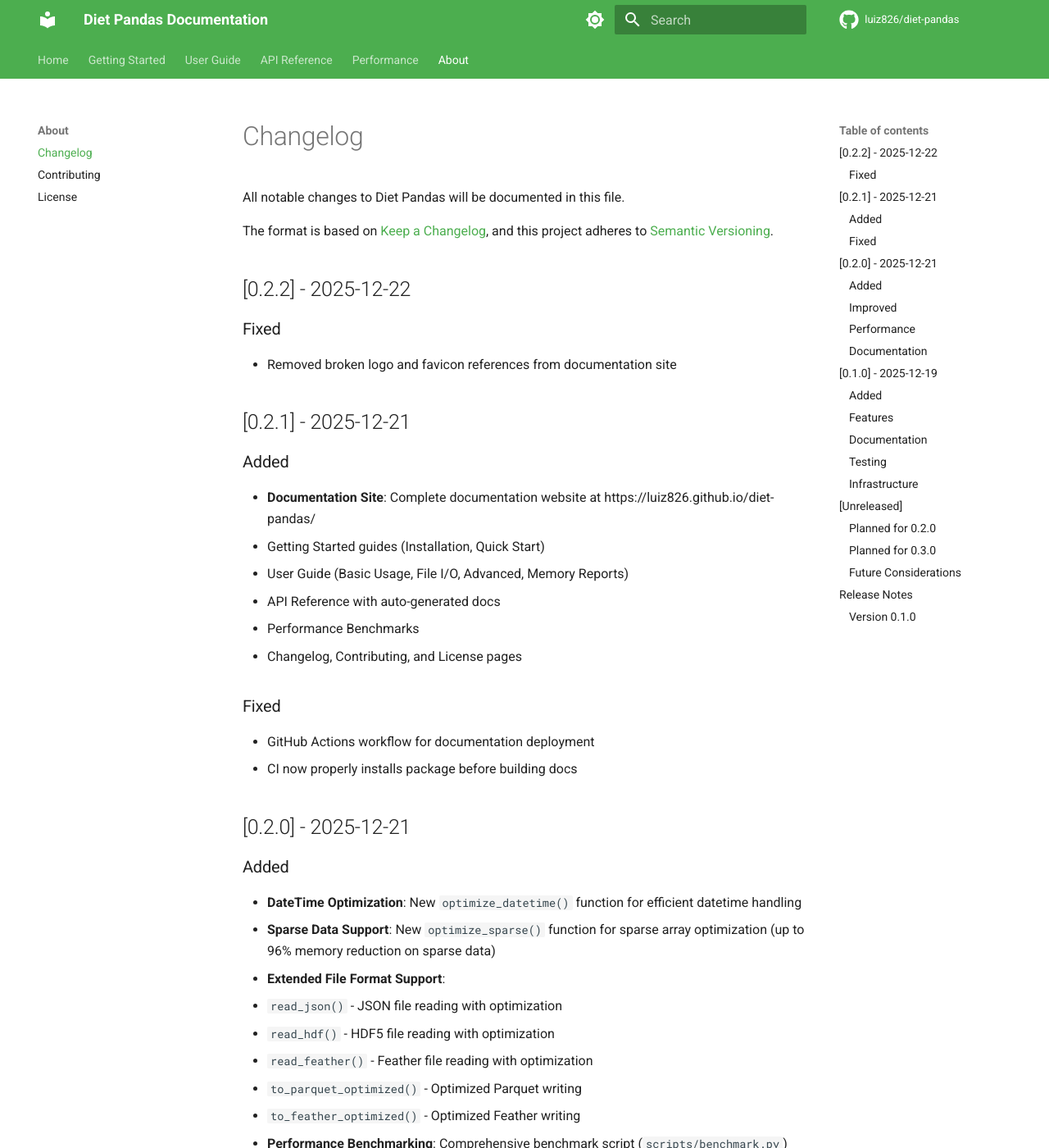
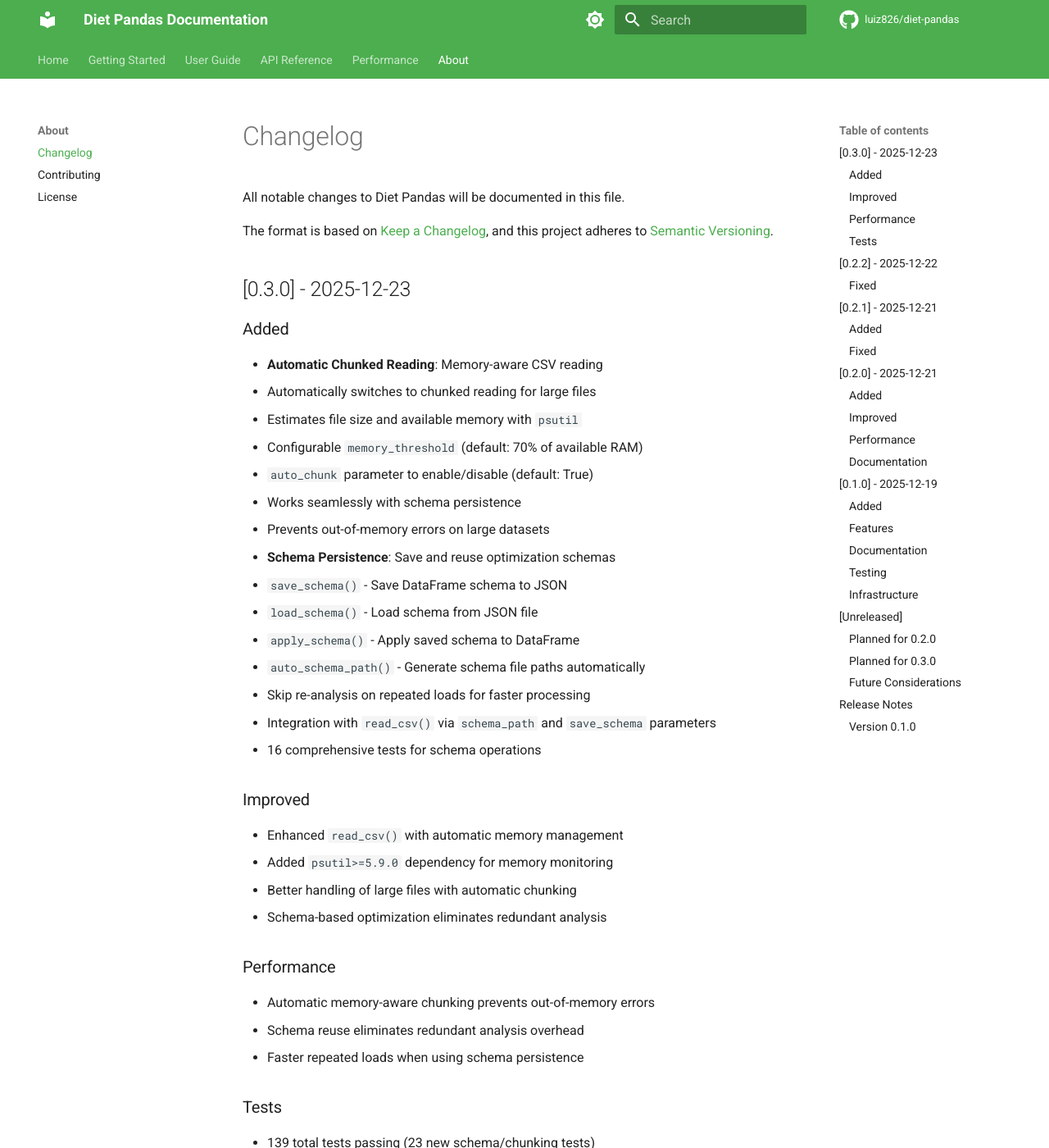
Before and after one commit to luiz826/diet-pandas, an MkDocs documentation site: the page built from docs/about/changelog.md, in a window 1280 px wide and 1400 px high. Shown: the whole window at 82% size. Built offline with MkDocs 1.6.1 and Material for MkDocs 9.7.7, drawn with Linux system fonts in a browser that asks for light colours; comment, search, counter and statistics services are not loaded; the version menu is left out; some of the changed text lies outside the part shown.

Commit message:
chore: bump version to 0.3.0
- Update version in __init__.py and pyproject.toml
- Update CHANGELOG.md and docs/about/changelog.md with v0.3.0 release notes

Release highlights:
- Automatic chunked reading for large CSV files
- Schema persistence to skip re-analysis
- Memory-aware file loading with psutil
- 119 tests passing across all platforms

```diff
--- a/docs/about/changelog.md
+++ b/docs/about/changelog.md
@@ -4,6 +4,43 @@ All notable changes to Diet Pandas will be documented in this file.
 
 The format is based on [Keep a Changelog](https://keepachangelog.com/en/1.0.0/),
 and this project adheres to [Semantic Versioning](https://semver.org/spec/v2.0.0.html).
+
+## [0.3.0] - 2025-12-23
+
+### Added
+- **Automatic Chunked Reading**: Memory-aware CSV reading
+  - Automatically switches to chunked reading for large files
+  - Estimates file size and available memory with `psutil`
+  - Configurable `memory_threshold` (default: 70% of available RAM)
+  - `auto_chunk` parameter to enable/disable (default: True)
+  - Works seamlessly with schema persistence
+  - Prevents out-of-memory errors on large datasets
+
+- **Schema Persistence**: Save and reuse optimization schemas
+  - `save_schema()` - Save DataFrame schema to JSON
+  - `load_schema()` - Load schema from JSON file
+  - `apply_schema()` - Apply saved schema to DataFrame
+  - `auto_schema_path()` - Generate schema file paths automatically
+  - Skip re-analysis on repeated loads for faster processing
+  - Integration with `read_csv()` via `schema_path` and `save_schema` parameters
+  - 16 comprehensive tests for schema operations
+
+### Improved
+- Enhanced `read_csv()` with automatic memory management
+- Added `psutil>=5.9.0` dependency for memory monitoring
+- Better handling of large files with automatic chunking
+- Schema-based optimization eliminates redundant analysis
+
+### Performance
+- Automatic memory-aware chunking prevents out-of-memory errors
+- Schema reuse eliminates redundant analysis overhead
+- Faster repeated loads when using schema persistence
+
+### Tests
+- 139 total tests passing (23 new schema/chunking tests)
+- Cross-platform compatibility (Windows, macOS, Linux)
+- Fixed Windows file permission issues in tests
+- All code formatted with black and verified with flake8/isort
 
 ## [0.2.2] - 2025-12-22
 
--- a/pyproject.toml
+++ b/pyproject.toml
@@ -4,7 +4,7 @@ build-backend = "setuptools.build_meta"
 
 [project]
 name = "diet-pandas"
-version = "0.2.2"
+version = "0.3.0"
 description = "Automated memory optimization for Pandas DataFrames. Same Pandas taste, half the calories (RAM)."
 readme = "README.md"
 authors = [
--- a/src/dietpandas/__init__.py
+++ b/src/dietpandas/__init__.py
@@ -8,7 +8,7 @@ without losing information, by intelligently downcasting numeric types and
 converting repetitive strings to categories.
 """
 
-__version__ = "0.2.2"
+__version__ = "0.3.0"
 
 from .analysis import (
     analyze,
```
Also changed, not shown: CHANGELOG.md (+37 -0 lines), 1 other file.
